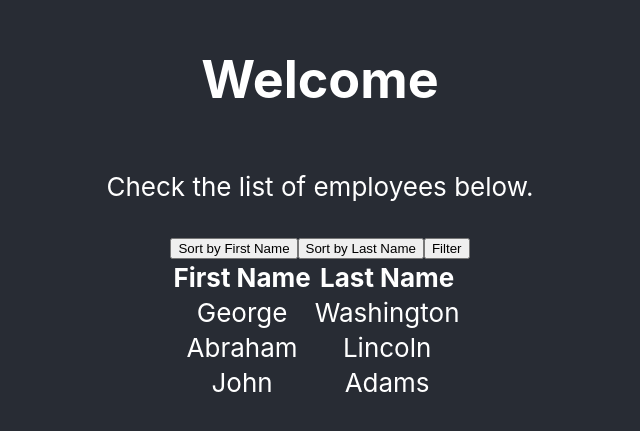
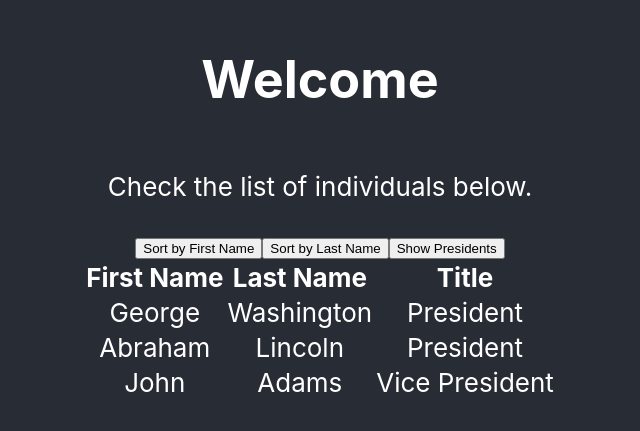
Before and after one commit to alexander-camacho/reactEmployeeDir, a React (Create React App) app: page / in a window 1280 px wide. Shown: the part 193-624 px from the top of the page, without its empty margins (320-960 px from the left). Built offline with nearby package versions, Linux system fonts and the light colour scheme.

Commit message:
added functionality to filter button, now filters and shows presidents

```diff
--- a/src/components/Home.js
+++ b/src/components/Home.js
@@ -6,7 +6,7 @@ function Home() {
         <div className="App">
             <header className="App-header">
                 <h1>Welcome</h1>
-                <p>Check the list of employees below.</p>
+                <p>Check the list of individuals below.</p>
                 <TableContainer />
             </header>
         </div>
--- a/src/components/Sort.js
+++ b/src/components/Sort.js
@@ -26,13 +26,13 @@ function compareLast( a, b ) {
 
 function Sort(props) {
 
-
     if(props.sorting === 'default'){
         return (
             props.data.map((value, index) => {
                 return <tr key={index}>
                     <td>{value.firstName}</td>
                     <td>{value.lastName}</td>
+                    <td>{value.title}</td>
                 </tr>
             })
         )
@@ -42,6 +42,7 @@ function Sort(props) {
                 return <tr key={index}>
                     <td>{value.firstName}</td>
                     <td>{value.lastName}</td>
+                    <td>{value.title}</td>
                 </tr>
             })
         )
@@ -51,6 +52,17 @@ function Sort(props) {
                 return <tr key={index}>
                     <td>{value.firstName}</td>
                     <td>{value.lastName}</td>
+                    <td>{value.title}</td>
+                </tr>
+            })
+        )
+    } else if(props.sorting === 'presidents') {
+        return (
+            props.data.filter(function(person){return person.title === "President"}).map((value, index) => {
+                return <tr key={index}>
+                    <td>{value.firstName}</td>
+                    <td>{value.lastName}</td>
+                    <td>{value.title}</td>
                 </tr>
             })
         )
--- a/src/components/TableContainer.js
+++ b/src/components/TableContainer.js
@@ -39,12 +39,13 @@ class TableContainer extends Component {
         return (<div>
             <button onClick={() => this.handleTableChange("sortFirst")}>Sort by First Name</button>
             <button onClick={() => this.handleTableChange("sortLast")}>Sort by Last Name</button>
-            <button>Filter</button>
+            <button onClick={() => this.handleTableChange("presidents")}>Show Presidents</button>
             <table>
                 <thead>
                     <tr>
                         <th>First Name</th>
                         <th>Last Name</th>
+                        <th>Title</th>
                     </tr>
                 </thead>
                 <tbody>
```
